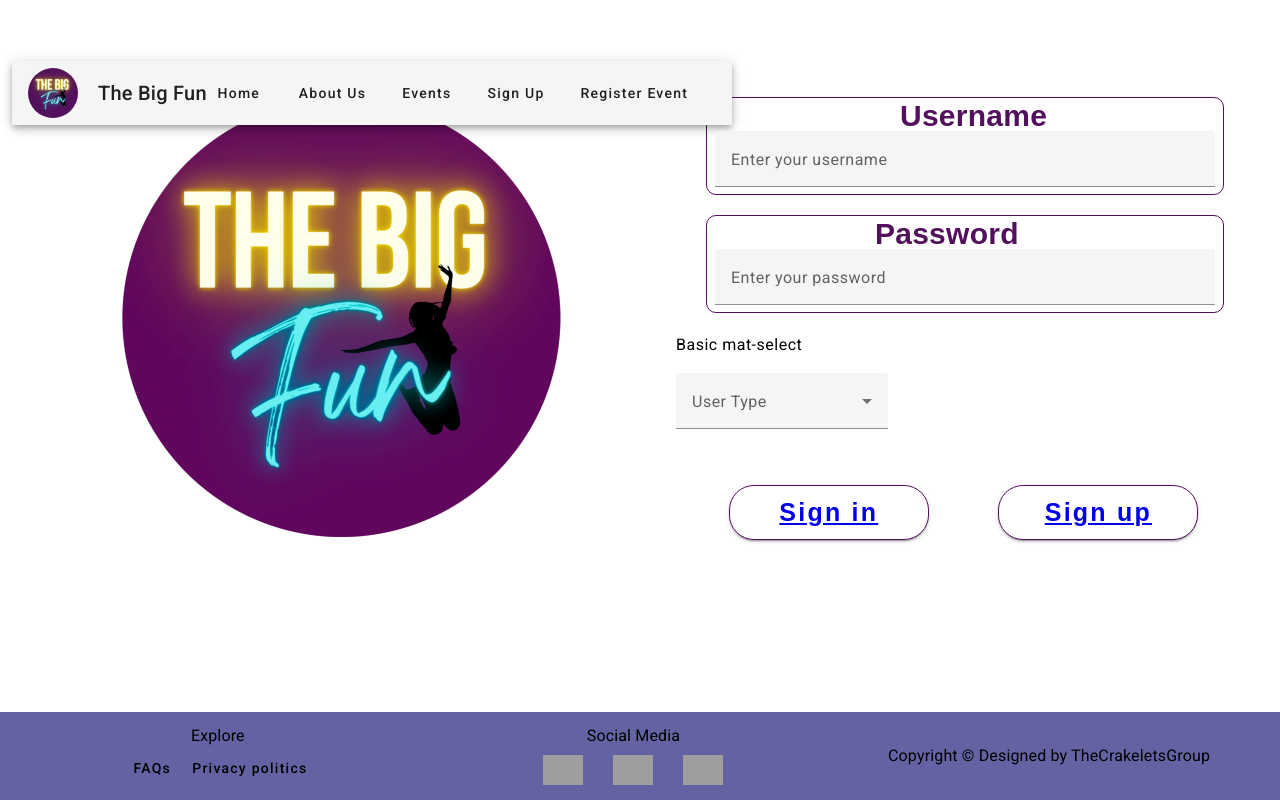
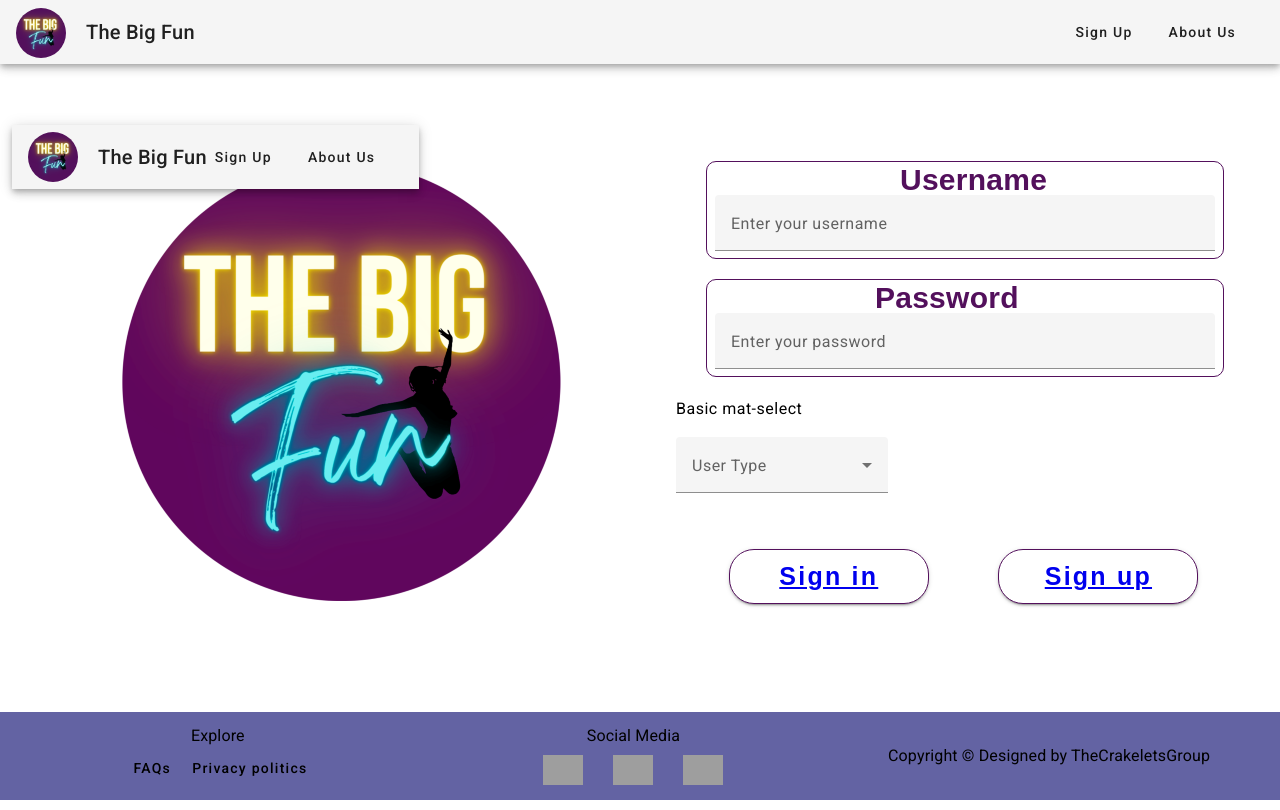
Before and after one commit to CrackeletsGroup-IoT/the-big-fun-web-application, an Angular app: page /signIn in a window 1280 px wide. Built offline with nearby package versions, Linux system fonts and the light colour scheme; grey boxes are pictures that could not be loaded.

Commit message:
Feat: navbar updated

```diff
--- a/src/app/app.component.html
+++ b/src/app/app.component.html
@@ -1,5 +1,5 @@
 
-
+<app-nav></app-nav>
 <div class="content">
   <router-outlet></router-outlet>
 </div>
--- a/src/app/event/components/nav/nav.component.html
+++ b/src/app/event/components/nav/nav.component.html
@@ -5,11 +5,20 @@
 
     <div class="spacer"></div>
 
-    <a routerLink="/home" routerLinkActive="active" mat-button>Home</a>
+    <a *ngIf="!isLoggedIn" routerLink="/signUp" mat-button>Sign Up</a>
     <a routerLink="/aboutUs" mat-button>About Us</a>
-    <a routerLink="/events" mat-button>Events</a>
-    <a routerLink="/signUp" mat-button>Sign Up</a>
-    <a routerLink="/eventRegister" mat-button>Register Event</a>
 
+    <ng-container *ngIf="isLoggedIn">
+      <ng-container *ngIf="userType === 'attendee'">
+        <a routerLink="/events" mat-button>Events</a>
+      </ng-container>
+
+      <ng-container *ngIf="userType === 'organizer'">
+        <a routerLink="/events" mat-button>Events</a>
+        <a routerLink="/eventRegister" mat-button>Register Event</a>
+      </ng-container>
+
+      <a routerLink="/userProfile" mat-button>Profile</a>
+    </ng-container>
   </mat-toolbar>
 </div>
--- a/src/app/event/components/nav/nav.component.ts
+++ b/src/app/event/components/nav/nav.component.ts
@@ -6,5 +6,11 @@ import { Component } from '@angular/core';
   styleUrls: ['./nav.component.css']
 })
 export class NavComponent {
+  isLoggedIn: boolean = false;
+  userType: string = '';
 
+  Login(){
+    this.isLoggedIn = true;
+    this.userType ='attendee';
+  }
 }
```
